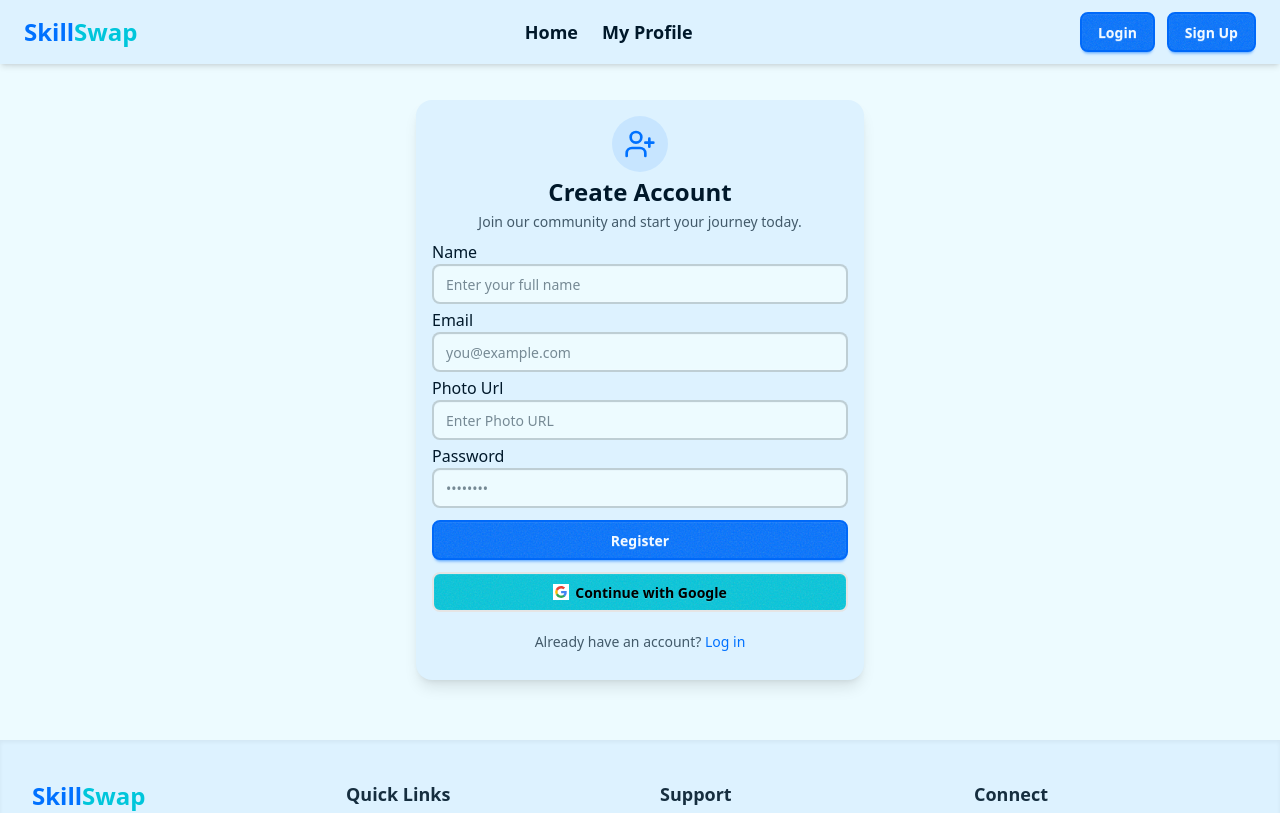
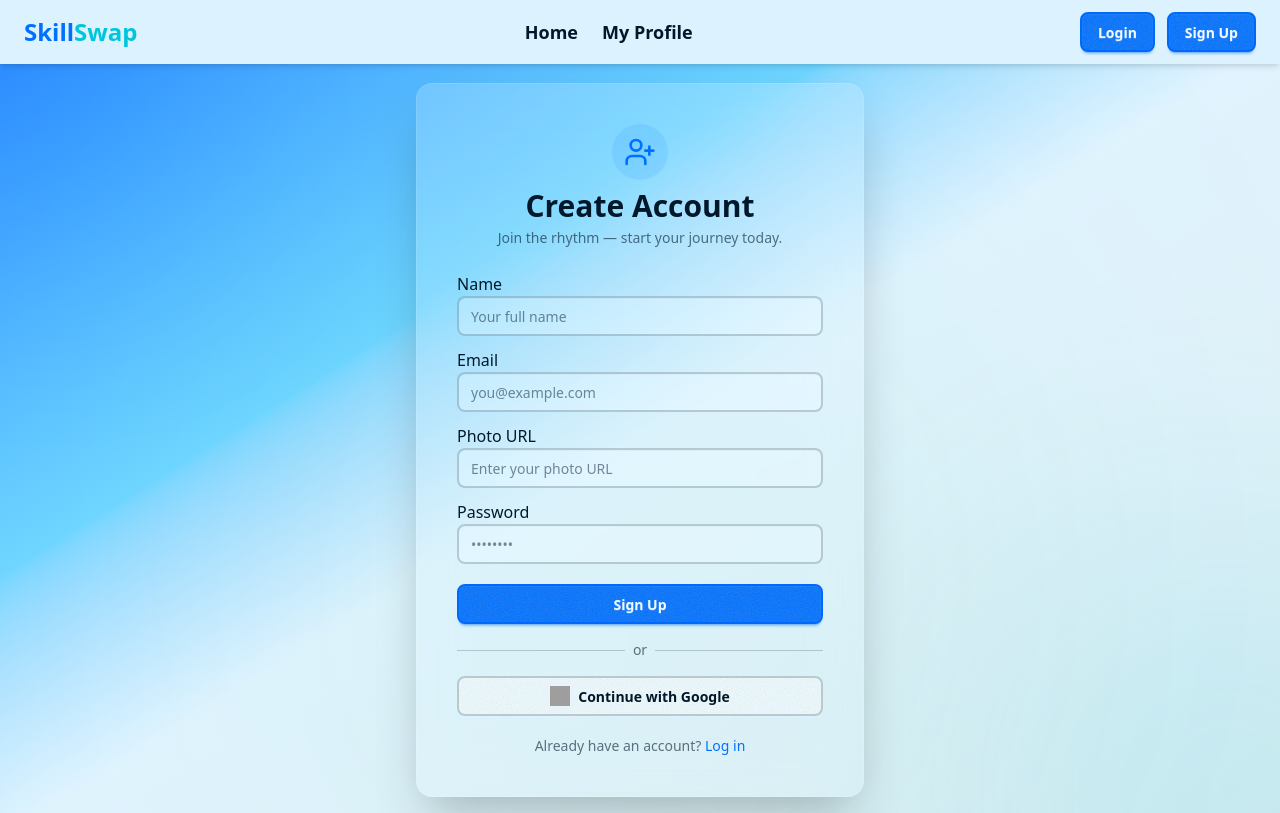
Before and after one commit to anirban-is-here/Assignment-9, a React (Vite) app: page /signup in a window 1280 px wide. Shown: the top 813 px of the page. Built offline with nearby package versions, Linux system fonts and the light colour scheme; no server answers; grey boxes are pictures that could not be loaded.

Commit message:
Showinh picture on the nav bar anf design update pf signin page

```diff
--- /dev/null
+++ b/src/Routes/PrivateRoute.jsx
@@ -0,0 +1,17 @@
+import { useContext } from "react"
+import toast from "react-hot-toast";
+import { useLocation } from "react-router";
+
+
+
+const PrivateRoute = ({ children }) => {
+    const { user, loading } = useContext(AuthContext);
+    const location = useLocation();
+
+    if(loading) return toast("Wait! data is loading")
+
+        if(!user) {
+            return <Navigate></Navigate>
+        }
+}
+}
--- a/src/components/HeroSlider.jsx
+++ b/src/components/HeroSlider.jsx
@@ -1,32 +1,31 @@
-import React from 'react';
+import React from "react";
 import { Swiper, SwiperSlide } from "swiper/react";
 import { Navigation, Pagination, Autoplay } from "swiper/modules";
 import "swiper/css";
 import "swiper/css/navigation";
 import "swiper/css/pagination";
 const HeroSlider = () => {
-
   const slides = [
     {
-      img: "https://wowslider.com/sliders/demo-44/data1/images/bridge.jpg",
+      img: "https://images.unsplash.com/photo-1546410531-bb4caa6b424d?ixlib=rb-4.1.0&ixid=M3wxMjA3fDB8MHxzZWFyY2h8Mnx8bGVhcm5pbmd8ZW58MHx8MHx8fDI%3D&auto=format&fit=crop&q=60&w=600",
       title: "Learn and Share Your Skills",
       desc: "Grow your expertise and help others grow too.",
     },
     {
-      img: "https://wowslider.com/sliders/demo-18/data1/images/hongkong1081704.jpg",
+      img: "https://images.unsplash.com/photo-1445985543470-41fba5c3144a?ixlib=rb-4.1.0&ixid=M3wxMjA3fDB8MHxzZWFyY2h8MTh8fG11c2ljfGVufDB8fDB8fHwy&auto=format&fit=crop&q=60&w=600",
       title: "Discover Talented People",
       desc: "Connect with passionate learners and creators.",
     },
     {
-      img: "https://demo.presscustomizr.com/wp-content/uploads/2016/12/ny_city-1348x500.jpg",
+      img: "https://images.unsplash.com/photo-1560831340-b9679dc9e9f0?ixlib=rb-4.1.0&ixid=M3wxMjA3fDB8MHxzZWFyY2h8MTV8fHdvcmtzaG9wfGVufDB8fDB8fHwy&auto=format&fit=crop&q=60&w=600",
       title: "Exchange Skills, Build Community",
       desc: "Trade your skills for something new you love.",
     },
   ];
 
   return (
-        <div className='mt-20'>
-            <div className="w-full  h-[300px] px-10">
+    <div className="mt-20">
+      <div className="w-full  h-[500px] px-10">
         <Swiper
           modules={[Navigation, Pagination, Autoplay]}
           navigation
@@ -41,8 +40,8 @@ const HeroSlider = () => {
                 className="relative w-full h-full bg-cover bg-center"
                 style={{ backgroundImage: `url(${slide.img})` }}
               >
-                  <div className="absolute inset-0 bg-black/50 flex flex-col justify-center items-center text-center p-6">
-                    <h1 className="text-4xl md:text-5xl font-bold text-primary drop-shadow-lg">
+                <div className="absolute inset-0 bg-linear-to-t from-black/70 via-black/20 to-transparent flex flex-col justify-center items-center text-center p-6">
+                  <h1 className="text-4xl md:text-5xl font-bold text-[#FFFFFF] drop-shadow-lg">
                     {slide.title}
                   </h1>
                   <p className="mt-4 text-base md:text-lg text-base-100 max-w-2xl">
--- a/src/components/Navbar.jsx
+++ b/src/components/Navbar.jsx
@@ -34,12 +34,12 @@ const Navbar = () => {
       {/* right part */}
 
       {user ? (
-        <div className="flex gap-5">
-            <div className="tooltip tooltip-bottom" data-tip={user?.displayName || "User"}>
+        <div className="flex gap-5 items-center">
+            <div className="tooltip tooltip-bottom " data-tip={user?.displayName || "User"}>
                 <img
               src={user.photoURL || "https://w7.pngwing.com/pngs/205/731/png-transparent-default-avatar.png"}
               alt={user.displayName || "User Avatar"}
-              className="w-10 h-10 rounded-full cursor-pointer"
+              className="w-12 h-12 rounded-full cursor-pointer border-2 border-primary"
             />
             </div>
             <button onClick={handleLogOut} className="btn btn-neutral btn-outline">LogOut</button>
--- a/src/components/SkillCard.jsx
+++ b/src/components/SkillCard.jsx
@@ -1,9 +1,12 @@
 import React from "react";
 import { Star } from "lucide-react";
+import { Link } from "react-router";
 
 const SkillCard = ({ skill }) => {
     if (!skill) return null;
   const { image, skillName, rating, price } = skill;
+
+
 
 
   return (
@@ -37,9 +40,10 @@ const SkillCard = ({ skill }) => {
 
         {/* Button */}
         <div className="mt-3">
-          <button className="btn btn-xs w-full h-10 bg-primary/80 text-accent-content text-lg hover:scale-105 transform transition-transform duration-300 ease-in-out">
+          <Link to={`/skilldetail/${skill.id}`}>
+          <button  className="btn btn-xs w-full h-10 bg-primary/80 text-accent-content text-lg hover:scale-105 transform transition-transform duration-300 ease-in-out">
             View Details
-          </button>
+          </button></Link>
         </div>
       </div>
     </div>
--- a/src/contexts/AuthContext.jsx
+++ b/src/contexts/AuthContext.jsx
@@ -1,7 +1,8 @@
-import { createUserWithEmailAndPassword } from "firebase/auth/cordova";
+
 import { createContext, useContext, useEffect, useState } from "react";
 import auth from "../firebase/firebase.init";
 import {
+  createUserWithEmailAndPassword,
   GoogleAuthProvider,
   onAuthStateChanged,
   signInWithEmailAndPassword,
--- a/src/pages/Login.jsx
+++ b/src/pages/Login.jsx
@@ -1,43 +1,78 @@
-import React from "react";
-import { Link } from "react-router";
+import React, {  useState } from "react";
+import { Link, useNavigate } from "react-router";
+import { useAuth } from "../contexts/AuthContext";
 
 const Login = () => {
+  const { loginUser, googleSignIn } = useAuth();
+  const [error, setError] = useState("");
+  const navigate = useNavigate();
+
+  const handleLogin = async (e) => {
+    e.preventDefault();
+    const form = e.target;
+    const email = form.email.value;
+    const password = form.password.value;
+
+    try {
+      await loginUser(email, password);
+      form.reset();
+      navigate("/");
+    } catch (err) {
+      setError(err.message);
+    }
+  };
+
+  const handleGoogleLogin = async () => {
+    try {
+      await googleSignIn();
+      navigate("/");
+    } catch (err) {
+      setError(err.message);
+    }
+  };
+
   return (
-    <div className="flex items-center justify-center my-20 ">
-      <div className="card w-full max-w-sm bg-base-100 shadow-xl border border-base-300">
-        <div className="card-body bg-base-200">
-          {/* Title */}
-          <h2 className="text-3xl font-bold text-center text-primary mb-4">
+    <div className="min-h-screen flex items-center justify-center  from-base-200 via-base-300 to-base-100">
+      <div className="max-w-5xl w-full grid md:grid-cols-2 bg-white/10 backdrop-blur-xl rounded-2xl shadow-2xl overflow-hidden border border-white/20">
+        {/* Left Side — Image or Illustration */}
+        <div className="hidden md:flex items-center justify-center  from-primary to-secondary">
+          <img
+            src="https://illustrations.popsy.co/blue/work-from-home.svg"
+            alt="Login Illustration"
+            className="w-3/4"
+          />
+        </div>
+
+        {/* Right Side — Login Form */}
+        <div className="p-8 md:p-12 flex flex-col justify-center">
+          <h2 className="text-3xl font-bold text-center text-primary mb-6">
             Welcome Back
           </h2>
 
+          <form onSubmit={handleLogin} className="space-y-5">
             {/* Email */}
-          <div className="form-control mb-2">
-            <label className="label">
-              <span className="label-text text-base-content font-medium">
-                Email
-              </span>
-            </label>
+            <div>
+              <label className="block text-sm font-medium mb-1">Email</label>
               <input
                 type="email"
+                name="email"
                 placeholder="you@example.com"
-              className="input input-bordered focus:input-primary w-full"
+                className="input input-bordered w-full"
+                required
               />
             </div>
 
             {/* Password */}
-          <div className="form-control mb-2">
-            <label className="label">
-              <span className="label-text text-base-content font-medium">
-                Password
-              </span>
-            </label>
+            <div>
+              <label className="block text-sm font-medium mb-1">Password</label>
               <input
                 type="password"
+                name="password"
                 placeholder="••••••••"
-              className="input input-bordered focus:input-primary w-full"
+                className="input input-bordered w-full"
+                required
               />
-            <label className="label">
+              <label className="label mt-1">
                 <Link
                   to="/forgot-password"
                   className="label-text-alt link link-hover text-secondary"
@@ -47,20 +82,37 @@ const Login = () => {
               </label>
             </div>
 
+            {error && (
+              <p className="text-error text-sm text-center mt-2">{error}</p>
+            )}
+
             {/* Login Button */}
-          <div className="form-control mt-2">
-            <button className="btn btn-primary w-full rounded-full shadow-md hover:shadow-lg transition">
+            <button
+              type="submit"
+              className="btn btn-primary w-full mt-4 font-semibold tracking-wide rounded-full shadow-md hover:scale-105 transition-transform duration-300"
+            >
               Log In
             </button>
-          </div>
+          </form>
 
           {/* Divider */}
           <div className="divider text-sm text-base-content/60">or</div>
 
-
+          {/* Google Sign In */}
+          <button
+            onClick={handleGoogleLogin}
+            className="btn btn-outline w-full rounded-full hover:scale-105 transition-transform duration-300"
+          >
+            <img
+              src="https://www.svgrepo.com/show/475656/google-color.svg"
+              alt="Google"
+              className="w-5 h-5 mr-2"
+            />
+            Continue with Google
+          </button>
 
           {/* Signup Link */}
-          <p className="text-center text-sm  text-base-content/80">
+          <p className="text-center text-sm text-base-content/80 mt-5">
             Don’t have an account?{" "}
             <Link to="/signup" className="link text-secondary font-medium">
               Sign up
--- a/src/pages/Signup.jsx
+++ b/src/pages/Signup.jsx
@@ -5,162 +5,146 @@ import toast, { Toaster } from "react-hot-toast";
 import { useAuth } from "../contexts/AuthContext";
 
 const Signup = () => {
-
-    const { createUser,  googleSignIn, user} = useAuth();
+  const { createUser, googleSignIn, user } = useAuth();
   const navigate = useNavigate();
 
-
-    const handleLogin =(event)=> {
+  const handleLogin = (event) => {
     event.preventDefault();
-        console.log('login clicked');
     const email = event.target.email.value;
     const password = event.target.password.value;
 
     createUser(email, password)
-        .then((result)=> {
-            console.log(result.user)
-            navigate('/')
+      .then((result) => {
+        toast.success("Account created successfully!");
+        navigate("/");
       })
-        .catch((error) => console.log(error))
-
-
-
-
-    }
+      .catch((error) => toast.error(error.message));
+  };
 
   const handleGoogleSignin = () => {
     googleSignIn()
       .then((result) => {
-            console.log(result.user)
-            navigate('/')
+        toast.success("Signed in with Google!");
+        navigate("/");
+      })
+      .catch((error) => toast.error(error.message));
+  };
 
-        })
-        console.log (user)
-    }
   return (
-    <div className="my-15 flex items-center justify-center px-4">
-        <div><Toaster/></div>
-      <div className="bg-base-200 h-145 shadow-lg rounded-2xl w-full max-w-md p-4">
-        {/* Header */}
-        <div className="text-center mb-2">
-          <div className="flex justify-center mb-1">
-            <div className="bg-primary/10 p-3 rounded-full">
+    <div className="relative min-h-screen flex items-center justify-center overflow-hidden bg-gradient-to-br from-primary/80 via-base-300/40 to-base-content/5">
+      {/* Spotify-like background blur + shapes */}
+      <div className="absolute inset-0 -z-10">
+        <div className="absolute top-[-100px] left-[-100px] w-[300px] h-[300px] bg-primary blur-[120px] opacity-20 rounded-full"></div>
+        <div className="absolute bottom-[-150px] right-[-150px] w-[400px] h-[400px] bg-secondary blur-[150px] opacity-25 rounded-full"></div>
+        <div className="absolute top-[30%] left-[50%] -translate-x-1/2 w-[600px] h-[600px] bg-accent/10 blur-[200px] rounded-full"></div>
+      </div>
+
+      <div className="backdrop-blur-xl bg-base-100/20 border border-white/10 p-10 rounded-2xl shadow-2xl w-full max-w-md transition-transform hover:scale-[1.02] duration-300">
+        <Toaster />
+
+        {/* Logo or Icon */}
+        <div className="flex flex-col items-center mb-6">
+          <div className="bg-primary/10 p-3 rounded-full mb-2">
             <UserPlus className="w-8 h-8 text-primary" />
           </div>
-          </div>
-          <h2 className="text-2xl font-bold text-base-content">
+          <h2 className="text-3xl font-bold text-base-content">
             Create Account
           </h2>
-          <p className="text-base-content/70 mt-1 text-sm">
-            Join our community and start your journey today.
+          <p className="text-base-content/60 mt-1 text-sm">
+            Join the rhythm — start your journey today.
           </p>
         </div>
 
         {/* Form */}
-        <form onSubmit={handleLogin} className="space-y-1">
+        <form onSubmit={handleLogin} className="space-y-3">
           <div>
             <label className="label">
-              <span className="label-text font-medium text-base-content">
+              <span className="label-text text-base-content font-medium">
                 Name
               </span>
             </label>
             <input
               type="text"
-
               name="name"
-              placeholder="Enter your full name"
-              className="input input-bordered w-full"
+              placeholder="Your full name"
+              className="input input-bordered w-full bg-base-100/30 border-base-content/20 focus:border-primary"
             />
           </div>
 
           <div>
             <label className="label">
-              <span className="label-text font-medium text-base-content">
+              <span className="label-text text-base-content font-medium">
                 Email
               </span>
             </label>
             <input
-
               type="email"
+              name="email"
               required
-              name="email"
               placeholder="you@example.com"
-              className="input input-bordered w-full"
+              className="input input-bordered w-full bg-base-100/30 border-base-content/20 focus:border-primary"
             />
           </div>
 
           <div>
             <label className="label">
-              <span className="label-text font-medium text-base-content">
-                Photo Url
+              <span className="label-text text-base-content font-medium">
+                Photo URL
               </span>
             </label>
             <input
               type="url"
               name="photoUrl"
-              placeholder="Enter Photo URL"
-              className="input input-bordered w-full"
+              placeholder="Enter your photo URL"
+              className="input input-bordered w-full bg-base-100/30 border-base-content/20 focus:border-primary"
             />
           </div>
 
           <div>
             <label className="label">
-              <span className="label-text font-medium text-base-content">
+              <span className="label-text text-base-content font-medium">
                 Password
               </span>
             </label>
             <input
               type="password"
+              name="password"
               required
-              name="password"
               placeholder="••••••••"
-              className="input input-bordered w-full"
+              className="input input-bordered w-full bg-base-100/30 border-base-content/20 focus:border-primary"
             />
           </div>
 
-          {/* Sign Up Button */}
           <button
             type="submit"
             className="btn btn-primary w-full mt-2 hover:scale-105 transition-transform duration-300"
           >
-            Register
+            Sign Up
           </button>
-          {/* Google */}
         </form>
 
-        <button onClick={handleGoogleSignin} className="w-full mt-3 btn bg-secondary text-black border-[#e5e5e5] hover:scale-105 transition-transform duration-300">
-          <svg
-            aria-label="Google logo"
-            width="16"
-            height="16"
-            xmlns="http://www.w3.org/2000/svg"
-            viewBox="0 0 512 512"
+        {/* Divider */}
+        <div className="flex items-center my-4">
+          <div className="flex-1 h-px bg-base-content/20"></div>
+          <span className="px-2 text-sm text-base-content/60">or</span>
+          <div className="flex-1 h-px bg-base-content/20"></div>
+        </div>
+
+        {/* Google Sign-in */}
+        <button
+          onClick={handleGoogleSignin}
+          className="btn w-full bg-base-100 text-base-content border-base-content/20 hover:bg-base-200 hover:scale-105 transition-transform duration-300 flex items-center gap-2"
         >
-            <g>
-              <path d="m0 0H512V512H0" fill="#fff"></path>
-              <path
-                fill="#34a853"
-                d="M153 292c30 82 118 95 171 60h62v48A192 192 0 0190 341"
-              ></path>
-              <path
-                fill="#4285f4"
-                d="m386 400a140 175 0 0053-179H260v74h102q-7 37-38 57"
-              ></path>
-              <path
-                fill="#fbbc02"
-                d="m90 341a208 200 0 010-171l63 49q-12 37 0 73"
-              ></path>
-              <path
-                fill="#ea4335"
-                d="m153 219c22-69 116-109 179-50l55-54c-78-75-230-72-297 55"
-              ></path>
-            </g>
-          </svg>
+          <img
+            alt="Google"
+            src="https://www.svgrepo.com/show/475656/google-color.svg"
+            className="w-5 h-5"
+          />
           Continue with Google
         </button>
 
         {/* Footer */}
-        <p className="text-center text-sm text-base-content/70 mt-5">
+        <p className="text-center text-sm text-base-content/60 mt-5">
           Already have an account?{" "}
           <Link
             to="/login"
--- a/src/pages/SkillDetails.jsx
+++ b/src/pages/SkillDetails.jsx
@@ -1,11 +1,16 @@
-import React from "react";
+import React, { useContext } from "react";
 import { Mail, User, Clock, Star } from "lucide-react";
+import { SkillsContext } from "../contexts/SkillsContext";
+import { useParams } from "react-router";
 
 const SkillDetails = () => {
+  const { id } = useParams();
+  const { skills } = useContext(SkillsContext);
+  console.log(skills, id);
   return (
     <div className="max-w-6xl mx-auto px-6 py-12 space-y-10">
       {/* Skill Information Section */}
-      <div className="bg-base-100 shadow-lg rounded-2xl p-8 flex flex-col lg:flex-row gap-8 hover:shadow-xl transition-all duration-300">
+      <div className="bg-base-300 shadow-lg rounded-2xl p-8 flex flex-col lg:flex-row gap-8 hover:shadow-xl transition-all duration-300">
         {/* Image */}
         <div className="lg:w-1/2">
           <img
@@ -57,7 +62,7 @@ const SkillDetails = () => {
       </div>
 
       {/* Book Session Form */}
-      <div className="bg-base-100 shadow-lg rounded-2xl p-8 hover:shadow-xl transition-all duration-300">
+      <div className="bg-secondary/20 shadow-lg rounded-2xl p-8 hover:shadow-xl transition-all duration-300">
         <h3 className="text-2xl font-semibold text-base-content mb-4">
           Book a Session
         </h3>
```
Also changed, not shown: src/contexts/SkillsContext.jsx (+9 -9 lines). Lines whose indentation alone changed are shown as unchanged.
